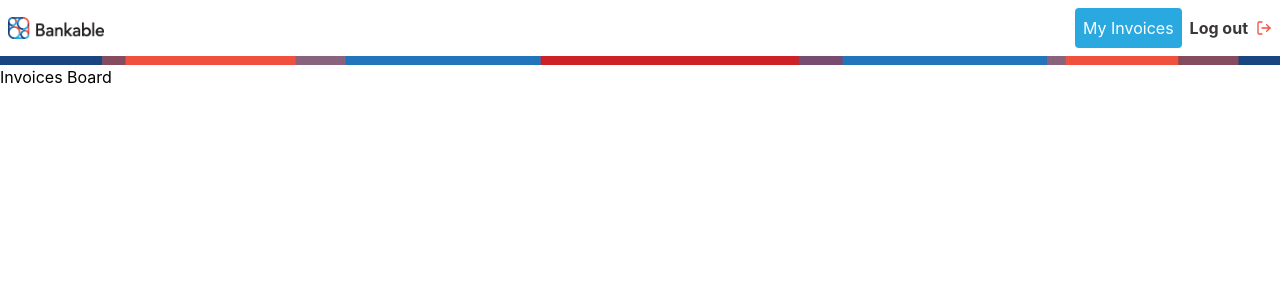
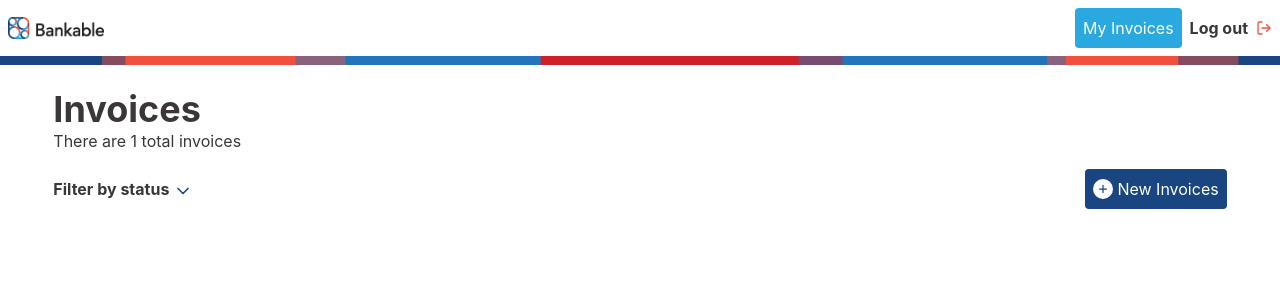
Before and after one commit to Elisa-cf/invoice-app, a Vue app: page /invoicesboard in a window 1280 px wide. Shown: the top 300 px of the page. Built offline with nearby package versions, Linux system fonts and the light colour scheme; no server answers; sample sign-in values are in the browser's storage.

Commit message:
add header in invoices board

```diff
--- a/src/views/InvoicesBoard.vue
+++ b/src/views/InvoicesBoard.vue
@@ -1,5 +1,46 @@
 <template>
-  <div>Invoices Board</div>
+  <header class="mt-6 w-11/12 mx-auto">
+    <div class="flex flex-col">
+      <h1 class="text-[#3B3738] font-bold text-4xl">Invoices</h1>
+      <span class="text-[#3B3738] text-base">There are 1 total invoices</span>
+    </div>
+    <div class="flex justify-between items-center mt-4">
+      <div
+        @click="toggleFilterMenu"
+        class="filter flex text-[#3B3738] font-bold gap-1 items-center"
+      >
+        <span class="text-md"
+          >Filter by status
+          <span v-if="filteredInvoice">: {{ filteredInvoice }}</span></span
+        >
+        <img
+          src="@/assets/images/arrow-down.svg"
+          alt="arrow down"
+          class="w-5 mt-1"
+        />
+        <ul v-show="filterMenu" class="filter-menu">
+          <li @click="filteredInvoices">Draft</li>
+          <li @click="filteredInvoices">Pending</li>
+          <li @click="filteredInvoices">Paid</li>
+          <li @click="filteredInvoices">Clear Filter</li>
+        </ul>
+      </div>
+      <div>
+        <RouterLink to="/"
+          ><button
+            class="flex items-center gap-1 bg-[#194680] p-2 rounded text-center text-white font-semibol"
+          >
+            <span class="bg-white rounded-full p-1">
+              <img
+                src="@/assets/images/plus-icon.svg"
+                alt="plus icon"
+                class="w-3" /></span
+            >New Invoices
+          </button></RouterLink
+        >
+      </div>
+    </div>
+  </header>
 </template>
 
 <script>
@@ -10,4 +51,4 @@ export default {
 };
 </script>
 
-<style scoped></style>
+<style lang="scss" scoped></style>
```
Also changed, not shown: src/assets/images/arrow-down.svg (added), src/assets/images/plus-icon.svg (added).
